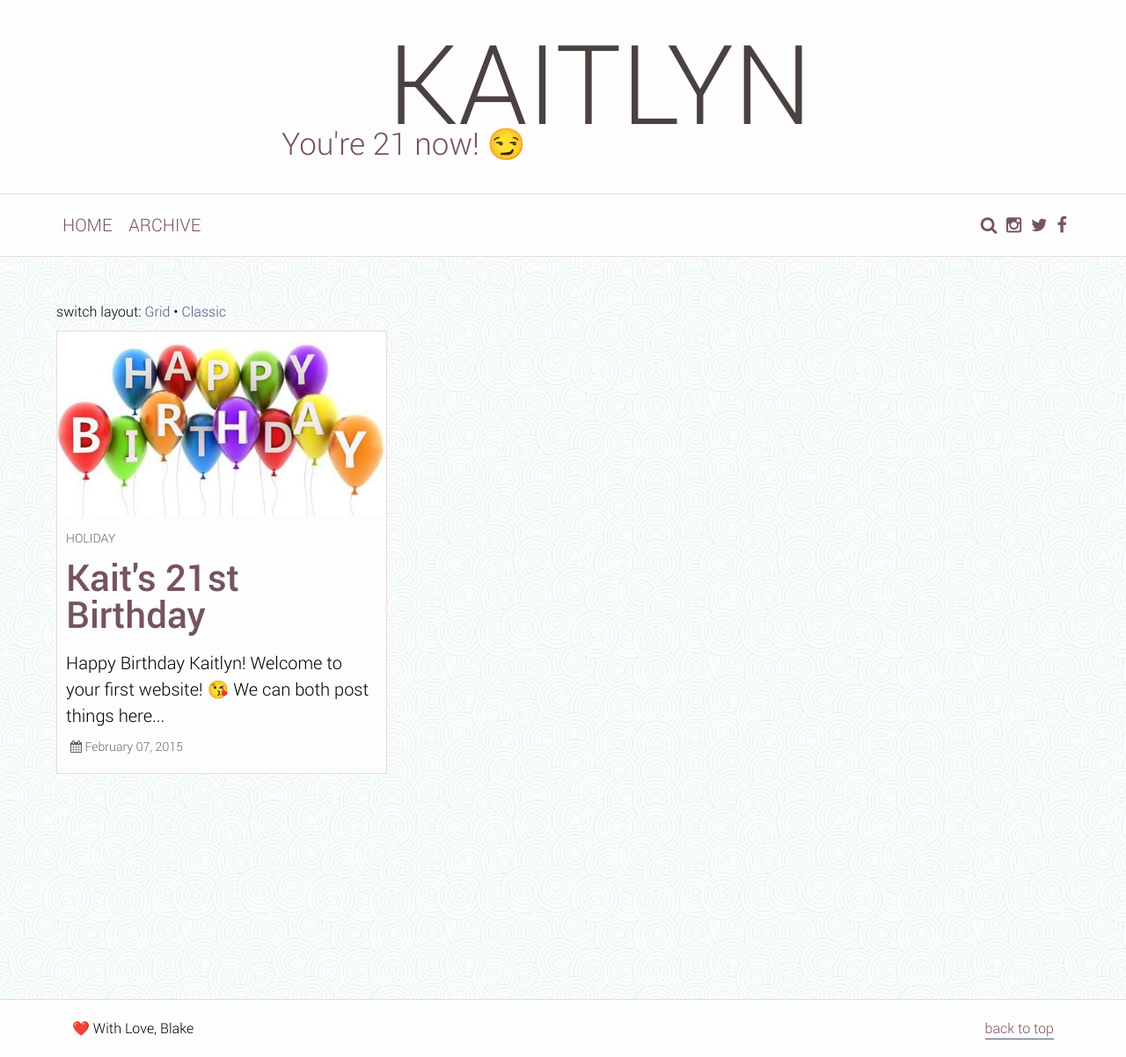
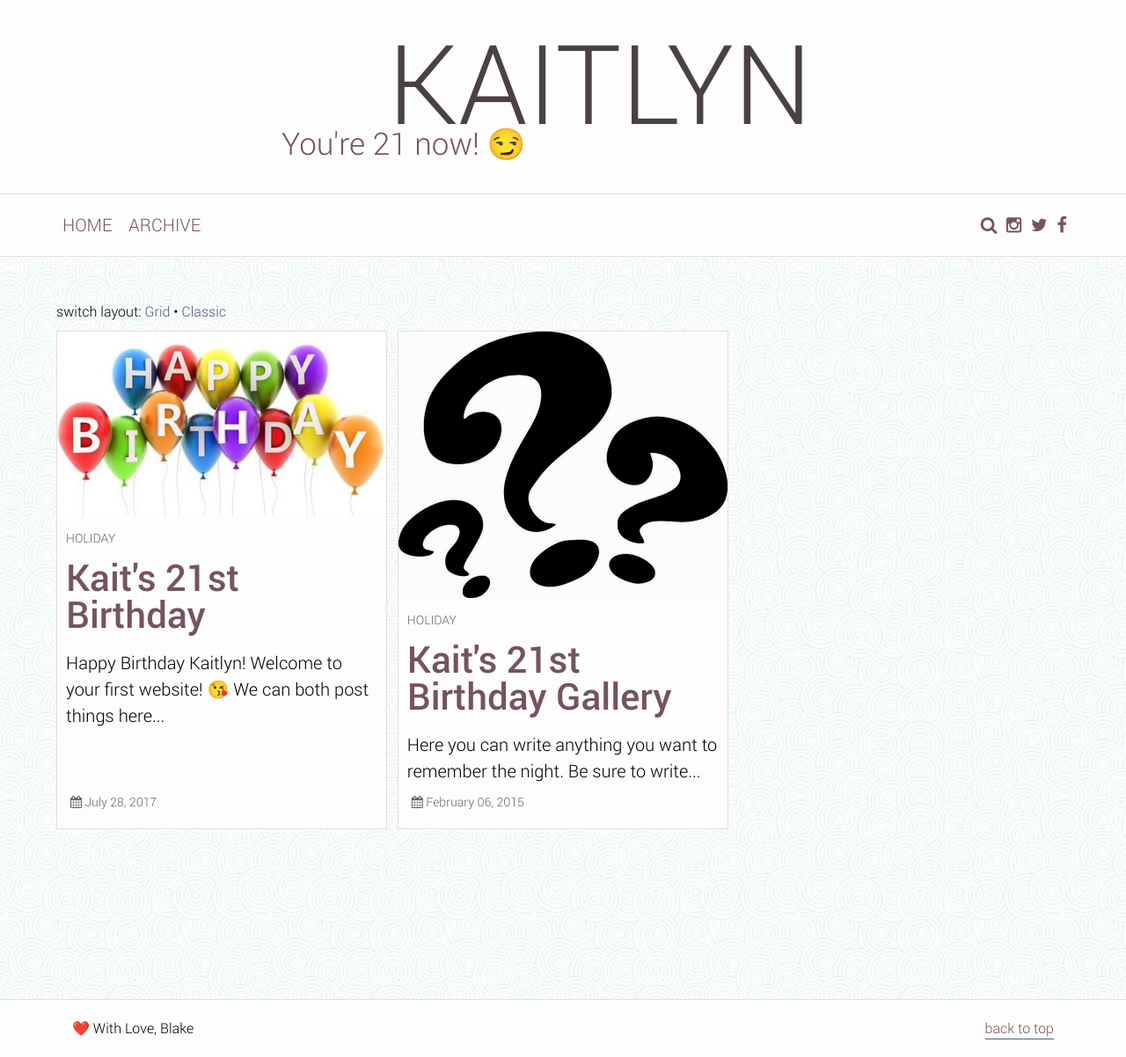
Before and after one commit to HappyBirthdayKait/HappyBirthdayKait.github.io, a Jekyll site: the page built from index.html, in a window 1280 px wide. Shown: the whole page at 88% size. Built offline with Jekyll 4.4.1, drawn with Linux system fonts in a browser that asks for light colours; the list of posts is cut into pages by our own code.

Commit message:
Gallery Post
Found out “posts” with dates in the future do not show up

```diff
--- /dev/null
+++ b/_posts/2015-02-06-gallery.md
@@ -0,0 +1,14 @@
+---
+author: K
+type: gallery
+featimg: galleries/k21-birthday/wonder.jpg
+title: Kait's 21st Birthday Gallery
+gallery-id: KaitsBirthday
+tags: [birthday, holiday]
+category: [holiday]
+---
+Here you can write anything you want to remember the night. Be sure to write about how you felt and what you did so you remember everything in the future (maybe 20 years from now)!
+Tip: Since this is a "gallery" type page, you can place as many pictures as you want inside the folder for this gallery and it will show them all. Easy to organize right? 😘
+<br>
+
+{% include gallery.html %}
```
Also changed, not shown: _data/galleries.yml (+10 -10 lines), _posts/2017-07-28-Happy-Birthday.md (renamed from _posts/2015-02-07-img.md, +1 -0 lines).
